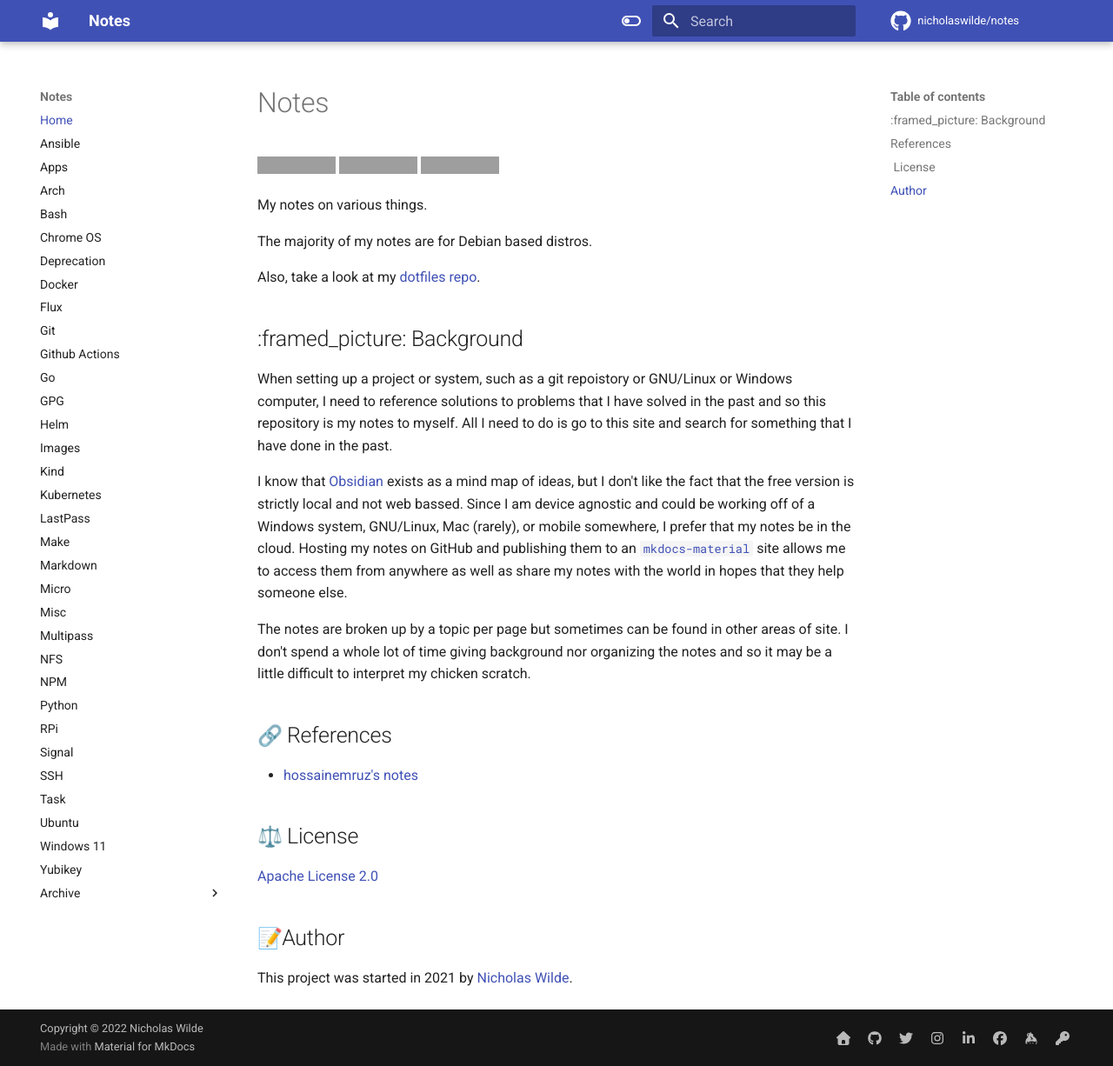
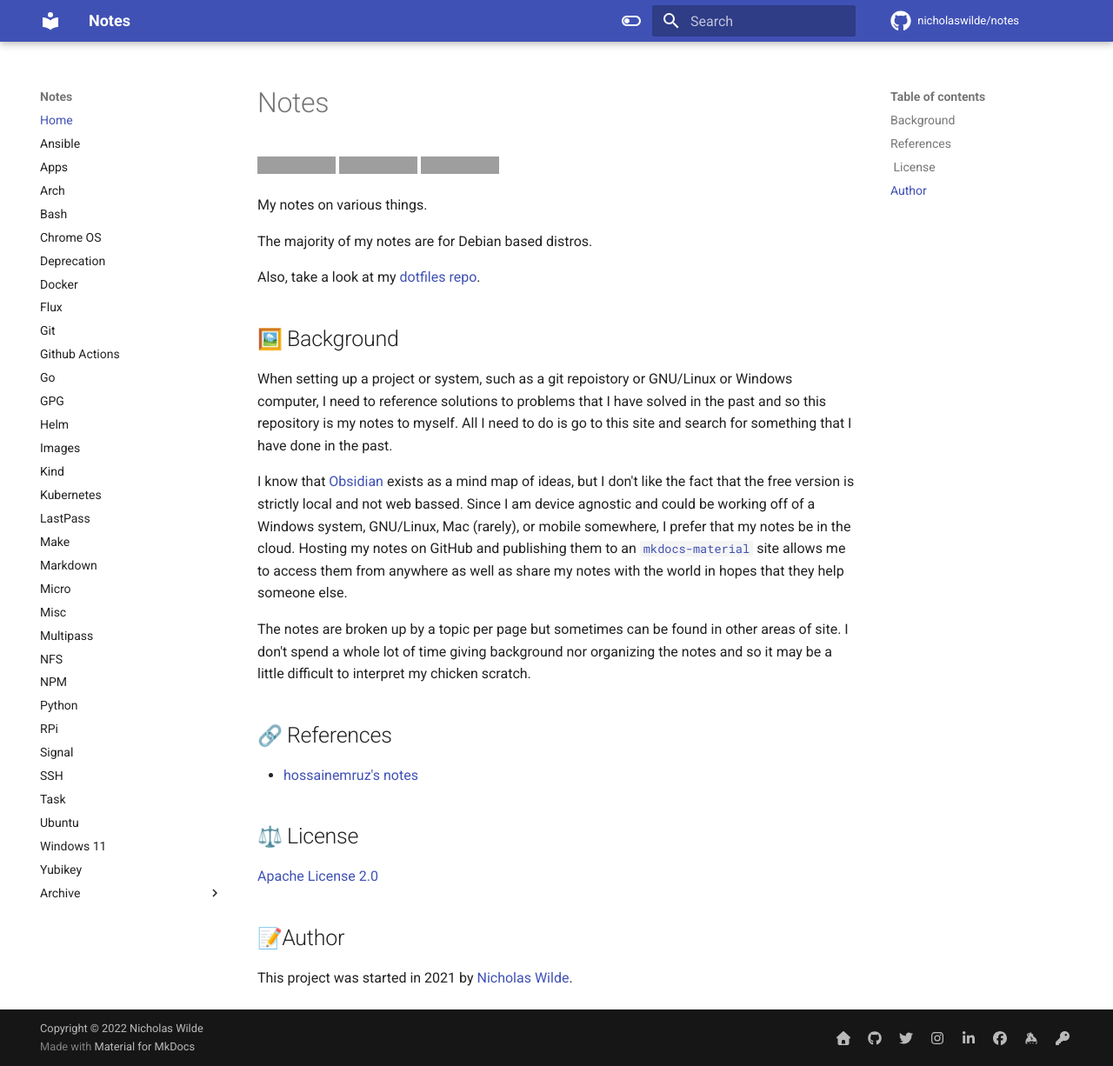
Before and after one commit to nicholaswilde/notes, an MkDocs documentation site: the page built from docs/index.md, in a window 1280 px wide and 1226 px high. Shown: the whole window at 87% size. Built offline with MkDocs 1.6.1 and Material for MkDocs 9.7.7, drawn with Linux system fonts in a browser that asks for light colours; emoji names are drawn with the system emoji font; comment, search, counter and statistics services are not loaded; some of the changed lines change nothing that is shown; grey boxes are pictures that could not be loaded.

Commit message:
Fix framed picture emoji
Signed-off-by: nιcнolaѕ wιlde <ncwilde43@gmail.com>

```diff
--- a/docs/index.md
+++ b/docs/index.md
@@ -9,7 +9,7 @@ The majority of my notes are for Debian based distros.
 
 Also, take a look at my [dotfiles repo][5].
 
-## :framed_picture: Background
+## :frame_with_picture: Background
 
 When setting up a project or system, such as a git repoistory or GNU/Linux or Windows computer, I need to reference solutions to problems that I
 have solved in the past and so this repository is my notes to myself. All I need to do is go to this site and search for something that I have
```
